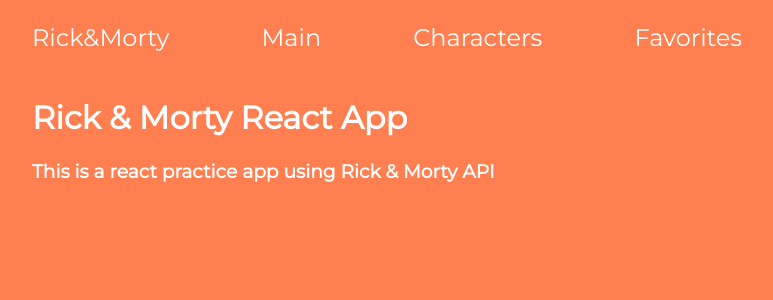
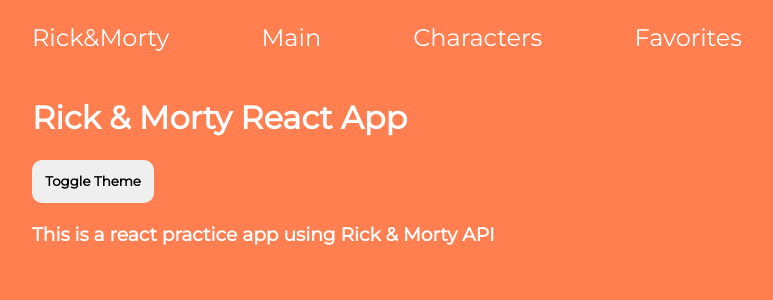
Before and after one commit to GSimonHU/rickandmorty_react, a React (Create React App) app: page / in a window 1280 px wide. Shown: the top 300 px of the page, without its empty margins (32-805 px from the left). Built offline with nearby package versions, Linux system fonts and the light colour scheme.

Commit message:
Add theme toggler functionality

```diff
--- a/src/App.js
+++ b/src/App.js
@@ -1,16 +1,22 @@
 import "./App.css";
 import { BrowserRouter as Router, Route } from "react-router-dom";
 import Navbar from "./components/Navbar";
+import ToggleBtn from "./components/ToggleBtn";
 import CharacterList from "./components/CharacterList";
 import CharacterDetails from "./components/CharacterDetails";
 import Favorites from "./components/Favorites";
 
 import AppContainer from "./elements/AppContainer";
 
-import { useState } from "react";
+import { useState, useContext } from "react";
 
-function App() {
+import { ThemeContext } from "./context/ThemeContext";
+import AppContainerTheme from "./context/Theme";
+
+const App = () => {
     const [favorites, setFavorites] = useState([]);
+    const theme = useContext(ThemeContext)[0];
+    const currentTheme = AppContainerTheme[theme];
 
     const addToFavorites = (character) => {
         setFavorites([...favorites, character]);
@@ -22,9 +28,10 @@
 
     return (
         <Router>
-            <AppContainer>
+            <AppContainer currentTheme={currentTheme}>
                 <Navbar />
                 <h1 className="header">Rick & Morty React App</h1>
+                <ToggleBtn />
                 <Route
                     exact
                     path="/"
@@ -59,6 +66,6 @@
             </AppContainer>
         </Router>
     );
-}
+};
 
 export default App;
--- /dev/null
+++ b/src/components/ToggleBtn.js
@@ -0,0 +1,34 @@
+import React, { useContext } from "react";
+import { ThemeContext } from "../context/ThemeContext";
+
+const ToggleBtn = () => {
+    const [theme, setTheme] = useContext(ThemeContext);
+
+    const toggleTheme = () => {
+        setTheme(theme === "light" ? "dark" : "light");
+    };
+
+    const btnStyle = {
+        marginBottom: "20px",
+        padding: "1em",
+        border: "none",
+        borderRadius: "10px",
+        fontWeight: "bold",
+        cursor: "pointer",
+    };
+
+    return (
+        <>
+            <button
+                style={btnStyle}
+                onClick={() => {
+                    toggleTheme();
+                }}
+            >
+                Toggle Theme
+            </button>
+        </>
+    );
+};
+
+export default ToggleBtn;
--- /dev/null
+++ b/src/context/Theme.js
@@ -0,0 +1,12 @@
+const AppContainerTheme = {
+    light: {
+        backgroundColor: "coral",
+        color: "#fff",
+    },
+    dark: {
+        backgroundColor: "gray",
+        color: "black",
+    },
+};
+
+export default AppContainerTheme;
--- a/src/elements/AppContainer.js
+++ b/src/elements/AppContainer.js
@@ -2,8 +2,8 @@
 
 const AppContainer = styled.div`
     padding: 0% 5%;
-    background-color: coral;
-    color: #fff;
+    background-color: ${(props) => props.currentTheme.backgroundColor};
+    color: ${(props) => props.currentTheme.color};
     position: fixed;
     top: 0;
     left: 0;
--- a/src/index.js
+++ b/src/index.js
@@ -1,10 +1,13 @@
 import React from "react";
 import ReactDOM from "react-dom";
 import App from "./App";
+import { ThemeProvider } from "./context/ThemeContext";
 
 ReactDOM.render(
     <React.StrictMode>
-        <App />
+        <ThemeProvider>
+            <App />
+        </ThemeProvider>
     </React.StrictMode>,
     document.getElementById("root")
 );
```
